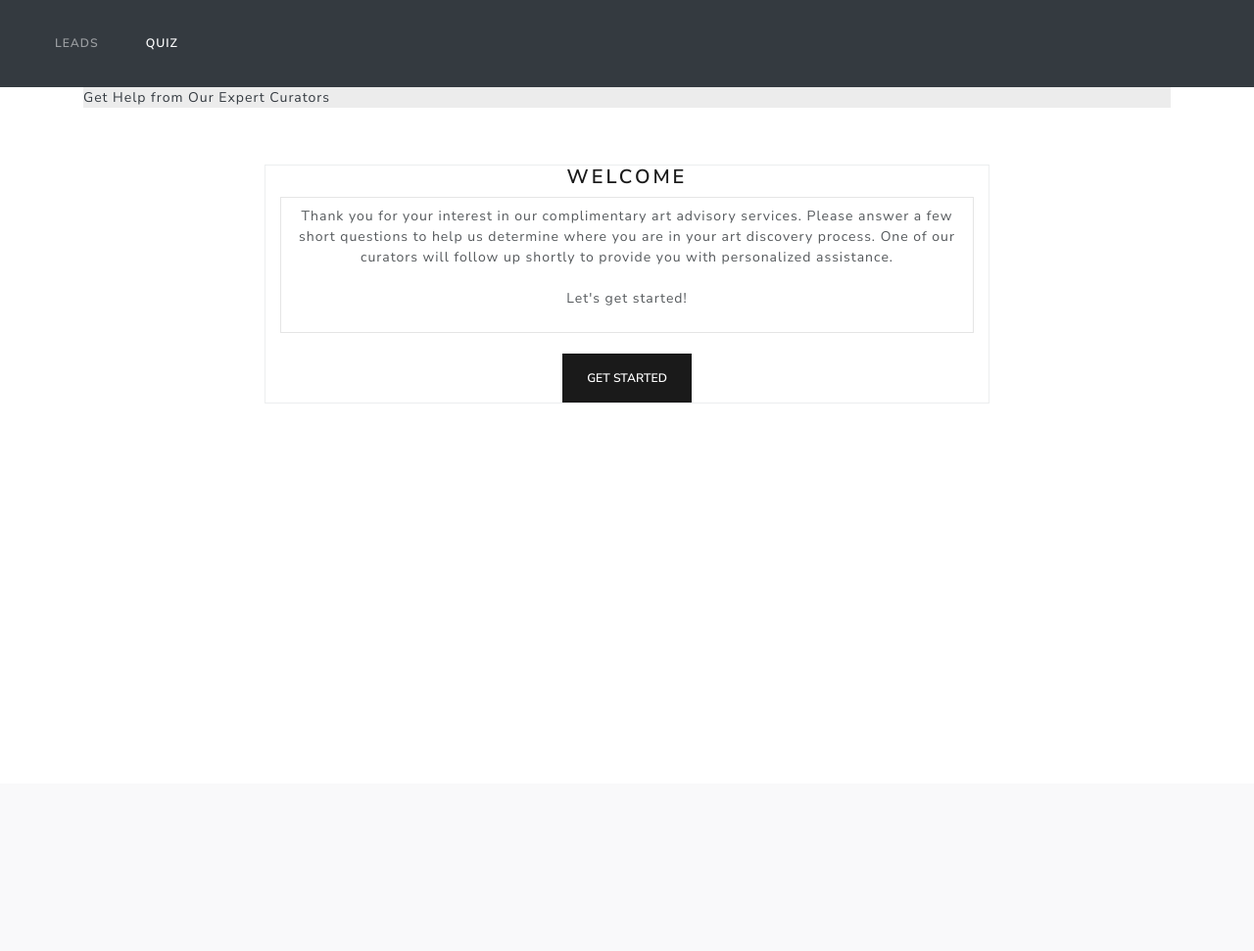
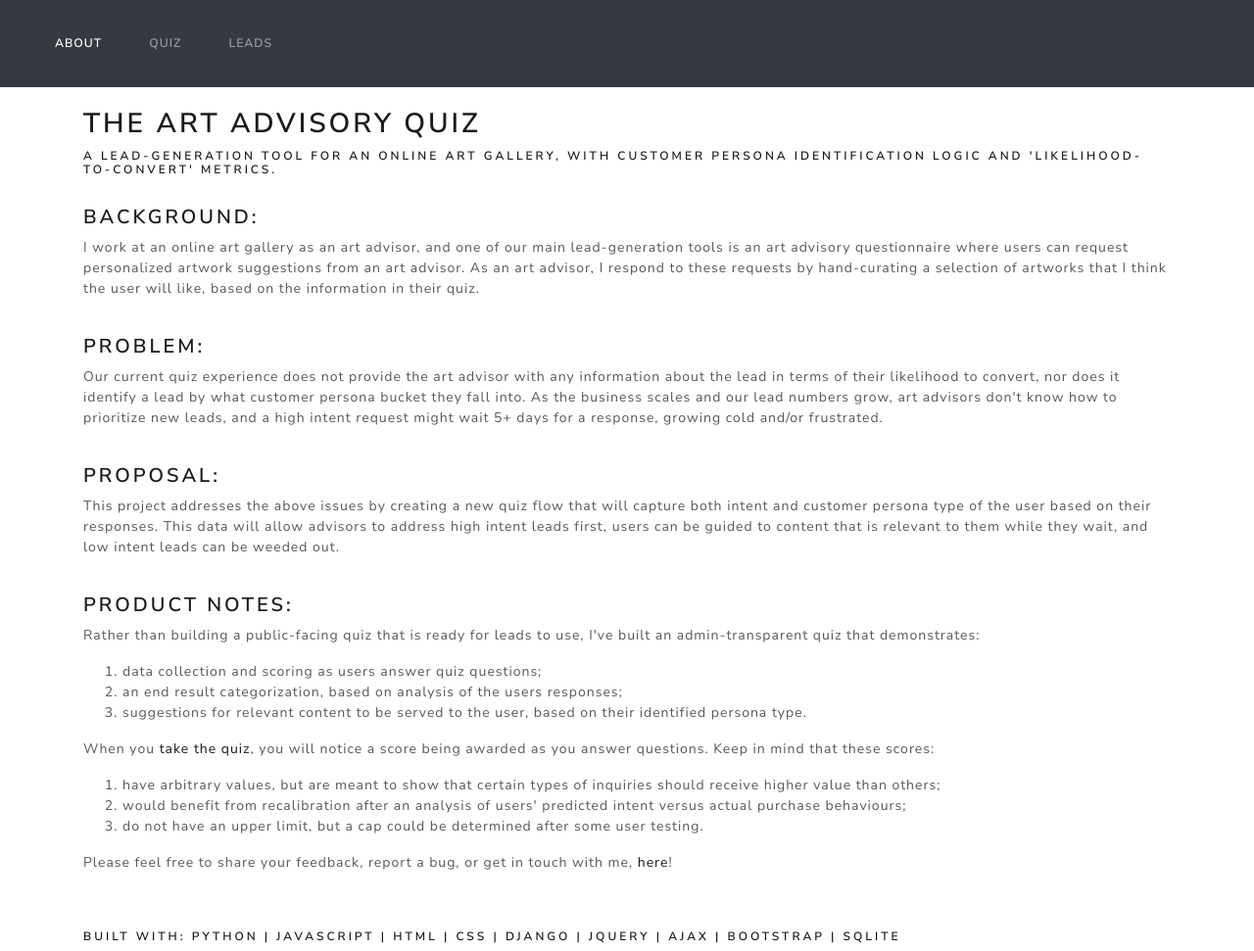
Before and after one commit to proj-algos-july2020/mpreston_solo, a Django app: page /quiz/ in a window 1280 px wide. Shown: the whole page at 98% size. Before the commit the page ends 412 px from the top, so only its background shows below. Run offline with Django 3.2, Linux system fonts and the light colour scheme; some libraries are stand-ins or nearby versions.

Commit message:
Added About Page -------------------------- Created 'About' page providing context for the project. Updated nav bars across the app with new link to the About page.

```diff
--- /dev/null
+++ b/aa_quiz/quiz/templates/quiz/about.html
@@ -0,0 +1,91 @@
+{% load static %}
+
+<!DOCTYPE html>
+<html lang="en">
+    <head>
+        <meta charset="UTF-8">
+        <meta name="viewport" content="width=device-width, initial-scale=1.0">
+        <link rel="stylesheet" href="https://stackpath.bootstrapcdn.com/bootswatch/4.5.2/lux/bootstrap.min.css" integrity="sha384-9+PGKSqjRdkeAU7Eu4nkJU8RFaH8ace8HGXnkiKMP9I9Te0GJ4/km3L1Z8tXigpG" crossorigin="anonymous">
+        <link rel="stylesheet" href="{% static '/quiz/css/custom-style.css' %}" rel="stylesheet" type="text/css">
+        <title>Art Advisory Quiz</title>
+        <script src="https://cdn.plot.ly/plotly-latest.min.js"></script>
+        <script src="https://ajax.googleapis.com/ajax/libs/jquery/3.5.1/jquery.min.js"></script>
+    </head>
+<body>
+    <nav class="navbar navbar-expand-lg navbar-dark bg-dark">
+        <a class="navbar-brand" href="#"></a>
+        <div class="collapse navbar-collapse" id="navbarNav">
+            <ul class="navbar-nav">
+                <li class="nav-item active">
+                    <a class="nav-link" href="/quiz">About</a>
+                </li>
+            </ul>
+            <ul class="navbar-nav">
+                <li class="nav-item">
+                    <a class="nav-link" href="/quiz/start">Quiz</a>
+                </li>
+            </ul>
+            <ul class="navbar-nav">
+                <li class="nav-item">
+                    <a class="nav-link" href="/leads">Leads <span class="sr-only">(current)</span></a>
+                </li>
+            </ul>
+        </div>
+    </nav>
+
+    <div class="container">
+        <br>
+        <h2>The Art Advisory Quiz</h2>
+        <h6>A lead-generation tool for an online art gallery, with customer persona identification logic and 'likelihood-to-convert' metrics.</h6>
+        <br>
+        <h4>Background:</h4>
+        <p>I work at an online art gallery as an art advisor, and one of our main lead-generation
+            tools is an art advisory questionnaire where users can request personalized artwork suggestions
+            from an art advisor. As an art advisor, I respond to these requests by hand-curating a selection
+            of artworks that I think the user will like, based on the information in their quiz.
+        </p>
+        <br>
+        <h4>Problem:</h4>
+        <p>Our current quiz experience does not provide the art advisor with any information
+            about the lead in terms of their likelihood to convert, nor does it identify
+            a lead by what customer persona bucket they fall into. As the business scales and our lead numbers grow,
+            art advisors don't know how to prioritize new leads, and a high intent request might wait 5+ days for a response,
+            growing cold and/or frustrated.
+        </p>
+        <br>
+        <h4>Proposal:</h4>
+        <p>This project addresses the above issues by creating a new quiz flow that will capture
+            both intent and customer persona type of the user based on their responses. This data will allow
+            advisors to address high intent leads first, users can be guided to content that is
+            relevant to them while they wait, and low intent leads can be weeded out.
+        </p>
+        <br>
+        <h4>Product Notes:</h4>
+        <p>Rather than building a public-facing quiz that is ready for leads to use,
+            I've built an admin-transparent quiz that demonstrates:
+            <ol>
+                <li>data collection and scoring as users answer quiz questions;</li>
+                <li>an end result categorization, based on analysis of the users responses;</li>
+                <li>suggestions for relevant content to be served to the user, based on their identified persona type.</li>
+            </ol>
+        </p>
+        <p>
+            When you <b><a href="/quiz/start">take the quiz</a></b>, you will notice a score being awarded as you answer questions. Keep in mind that these scores:
+            <ol>
+                <li>have arbitrary values, but are meant to show that certain types of inquiries should receive higher value than others;</li>
+                <li>would benefit from recalibration after an analysis of users' predicted intent versus actual purchase behaviours;</li>
+                <li>do not have an upper limit, but a cap could be determined after some user testing.</li>
+            </ol>
+        </p>
+        <p>Please feel free to share your feedback, report a bug, or get in touch with me, <a href="mailto:monty.preston5@gmail.com">here</a>!</p>
+
+        <br>
+        <br>
+
+        <h6>Built With: Python | Javascript | HTML | CSS | Django | JQuery | AJAX | Bootstrap | SQLite </h6>
+
+    </div>
+
+
+</body>
+</html>
--- a/aa_quiz/quiz/templates/quiz/index.html
+++ b/aa_quiz/quiz/templates/quiz/index.html
@@ -17,12 +17,17 @@
         <div class="collapse navbar-collapse" id="navbarNav">
             <ul class="navbar-nav">
                 <li class="nav-item">
-                    <a class="nav-link" href="/leads">Leads <span class="sr-only">(current)</span></a>
+                    <a class="nav-link" href="/quiz">About</a>
                 </li>
             </ul>
             <ul class="navbar-nav">
                 <li class="nav-item active">
-                    <a class="nav-link" href="/quiz">Quiz</a>
+                    <a class="nav-link" href="/quiz/start">Quiz</a>
+                </li>
+            </ul>
+            <ul class="navbar-nav">
+                <li class="nav-item">
+                    <a class="nav-link" href="/leads">Leads <span class="sr-only">(current)</span></a>
                 </li>
             </ul>
         </div>
--- a/aa_quiz/quiz/urls.py
+++ b/aa_quiz/quiz/urls.py
@@ -2,7 +2,8 @@ from django.urls import path
 from . import views
 
 urlpatterns = [
-   path('', views.q_welcome),
+   path('', views.about),
+   path('start', views.q_welcome),
    path('intent', views.q_intent),
    path('intent/process', views.process_intent),
    path('info_request', views.q_info_request),
--- a/aa_quiz/quiz/views.py
+++ b/aa_quiz/quiz/views.py
@@ -36,6 +36,9 @@ def process_view(request):
     # or, return redirect('quiz/next_view')
 
 '''
+def about(request):
+    # render about page which provides project context
+    return render(request, 'quiz/about.html')
 
 
 def q_welcome(request):
```
Also changed, not shown: aa_quiz/leads/templates/leads/index.html (+8 -3 lines), aa_quiz/leads/templates/leads/lead_detail.html (+8 -3 lines).
